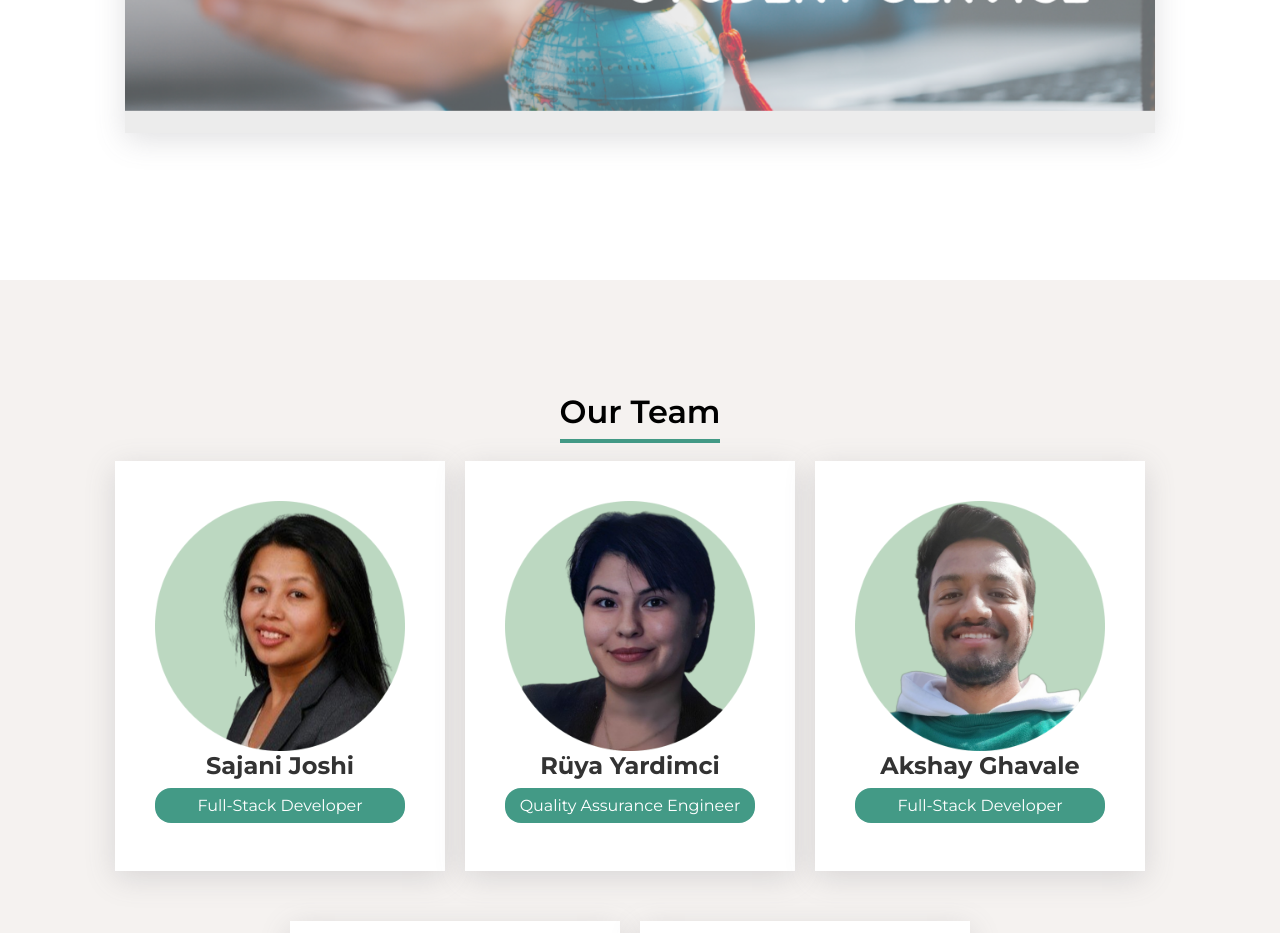
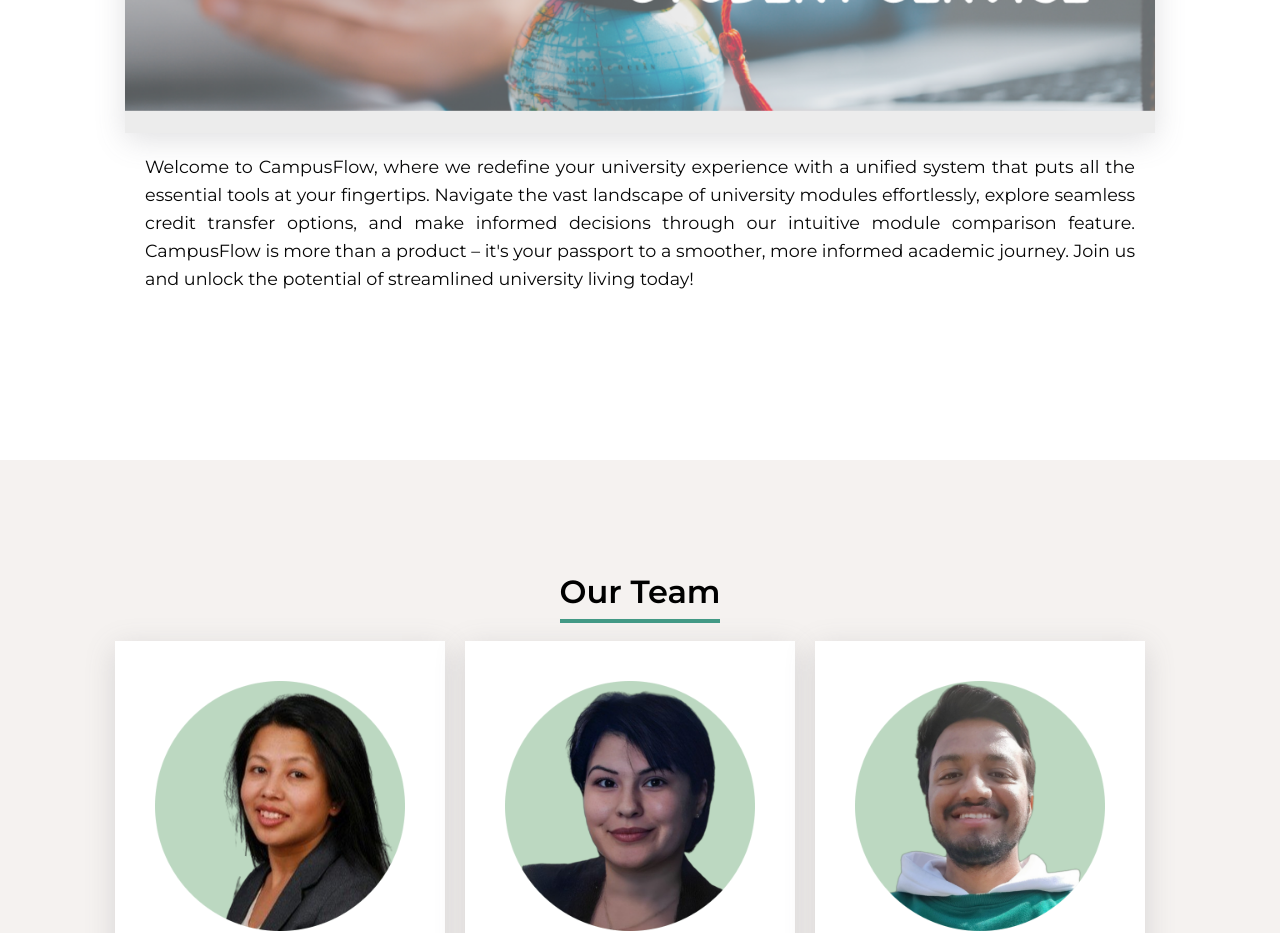
Before and after one commit to saroj2053/web-wizards, a React (Vite) app: page / in a window 1280 px wide. Shown: the part 1580-2513 px from the top of the page. Built offline with nearby package versions, Linux system fonts and the light colour scheme.

Commit message:
Updated description for across and maps link in footer section

```diff
--- a/src/components/Footer/Footer.jsx
+++ b/src/components/Footer/Footer.jsx
@@ -33,7 +33,7 @@ const Footer = () => {
                 <h2>
                   <FaLocationArrow />
                 </h2>
-                <a href="https://shorturl.at/buHMN" target="_blank">
+                <a href="https://maps.app.goo.gl/h1KBMhEUvMA7QR6j6" target="_blank">
                   Vettersstraße 54 Chemnitz, Saxony, Germany
                 </a>
               </div>
@@ -59,7 +59,7 @@ const Footer = () => {
               <div className={footerStyles.companySiteListings}>
                 <h2>
                   <a href="https://www.facebook.com/profile.php?id=61552264606950"
-                  target="_blank">
+                    target="_blank">
                     <AiFillFacebook className={footerStyles.fb} />
                   </a>
                 </h2>
--- a/src/components/ProductShowcase/ProductShowcase.jsx
+++ b/src/components/ProductShowcase/ProductShowcase.jsx
@@ -1,6 +1,8 @@
 import React from "react";
 import styles from "./ProductShowcase.module.css";
 import productThumbnail from "../../assets/campusflow-thumbnail.png";
+import aboutStyles from "../About/About.module.css";
+
 
 const ProductShowcase = () => {
   return (
@@ -39,6 +41,19 @@ const ProductShowcase = () => {
               </figcaption>
             </figure>
           </div>
+          <div className={aboutStyles.about__contents}>
+            <div className={aboutStyles.about__right}>
+              <p className={aboutStyles.padding_mobile}>
+                Welcome to CampusFlow, where we redefine your university experience with a
+                unified system that puts all the essential tools at your fingertips.
+                Navigate the vast landscape of university modules effortlessly,
+                explore seamless credit transfer options, and make informed decisions through
+                our intuitive module comparison feature. CampusFlow is more than a product –
+                it's your passport to a smoother, more informed academic journey.
+                Join us and unlock the potential of streamlined university living today!
+              </p>
+            </div>
+          </div>
         </div>
       </div>
     </div>
```
